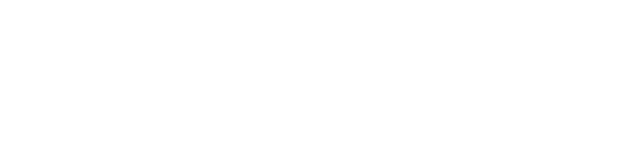
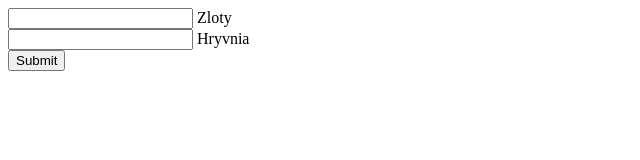
Before and after one commit to romankhairov/currency-converter, a website: page index.html in a window 1280 px wide. Shown: the whole page, without its empty margins (0-640 px from the left). Drawn offline with Linux system fonts and the light colour scheme.

Commit message:
input fields

```diff
--- a/index.html
+++ b/index.html
@@ -9,6 +9,21 @@
 
 <body>
 
+  <form action="#">
+    <div class="input-group">
+      <input type="number" class="form-control" />
+      <label>Zloty</label>
+    </div>
+
+     <div class="input-group">
+      <input type="number" class="form-control" />
+      <label>Hryvnia</label>
+    </div>
+
+    <button>Submit</button>
+
+  </form>
+
   <script src="scripts/main.js" charset="utf-8"></script>
 
 </body>
```
